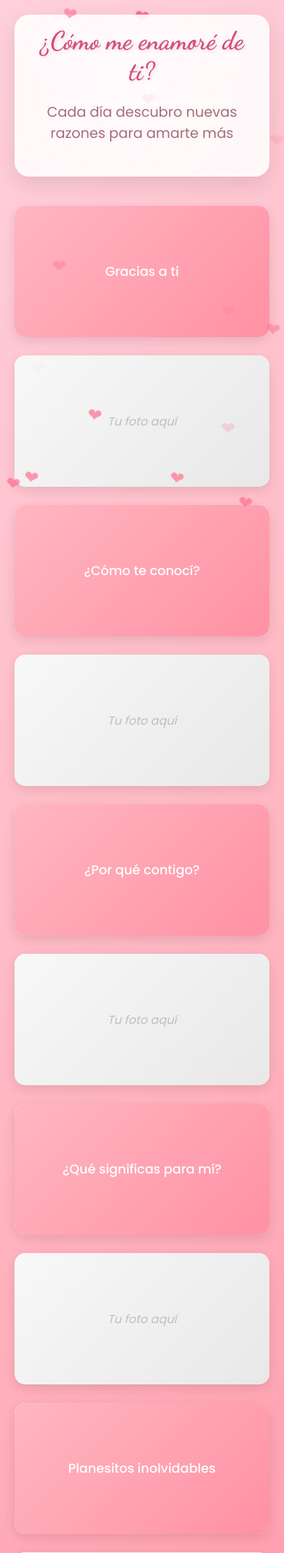
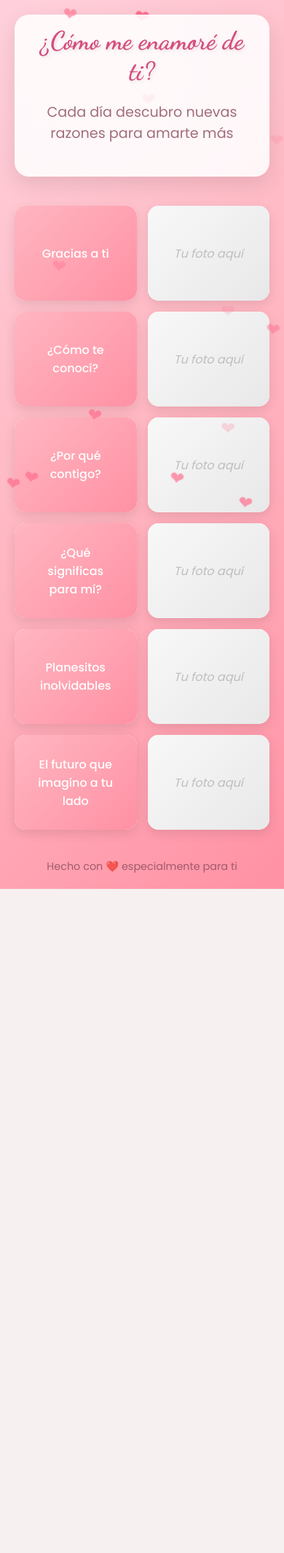
Before and after one commit to JorgeLop1-sudo/paratuuu, a PHP site: page / in a window 390 px wide. Shown: the top 2128 px of the page at 73% size. After the commit the page ends 1218 px from the top, so only its background shows below. Run offline with PHP 8.4, Linux system fonts and the light colour scheme.

Commit message:
add: Styles

```diff
--- a/index.css
+++ b/index.css
@@ -1,4 +1,3 @@
-
 * {
     margin: 0;
     padding: 0;
@@ -64,7 +63,7 @@ h1 {
 
 .links-grid {
     display: grid;
-    grid-template-columns: repeat(auto-fit, minmax(300px, 1fr));
+    grid-template-columns: repeat(3, 1fr);
     gap: 25px;
     width: 100%;
     max-width: 1000px;
@@ -175,18 +174,28 @@ h1 {
     }
 }
 
-/* Responsive */
+/* Responsive - 2 columnas para móviles */
 @media (max-width: 768px) {
     h1 {
         font-size: 2.8rem;
     }
 
     .links-grid {
-        grid-template-columns: 1fr;
+        grid-template-columns: repeat(2, 1fr);
+        gap: 20px;
     }
 
     .container {
         padding: 20px;
+    }
+
+    .text-card, .photo-placeholder {
+        min-height: 150px;
+        height: 150px;
+    }
+
+    .text-card a {
+        font-size: 1.1rem;
     }
 }
 
@@ -199,7 +208,34 @@ h1 {
         padding: 15px;
     }
 
+    .links-grid {
+        grid-template-columns: repeat(2, 1fr);
+        gap: 15px;
+    }
+
+    .text-card, .photo-placeholder {
+        min-height: 130px;
+        height: 130px;
+    }
+
     .text-card a {
-        font-size: 1.1rem;
+        font-size: 1rem;
+        padding: 0 10px;
+    }
+
+    .text-card {
+        padding: 20px 15px;
     }
 }
+
+/* Para pantallas muy pequeñas */
+@media (max-width: 360px) {
+    .links-grid {
+        grid-template-columns: 1fr;
+    }
+
+    .text-card, .photo-placeholder {
+        min-height: 120px;
+        height: 120px;
+    }
+}
--- a/index.html
+++ b/index.html
@@ -104,7 +104,7 @@
     </div>
 
     <script>
-        // Agregar más corazones flotantes de forma dinámica
+
         document.addEventListener('DOMContentLoaded', function() {
             const body = document.querySelector('body');
             const heartsCount = 15;
@@ -126,20 +126,39 @@
                 body.appendChild(heart);
             }
 
-            // Efecto al hacer clic en los enlaces
+
             const links = document.querySelectorAll('.text-card a');
+
+            // Crear un objeto con las redirecciones para cada enlace
+            const pageRedirects = {
+                'gracias.html': 'gracias.html',
+                'conocerte.html': 'conocerte.html',
+                'porque-contigo.html': 'porque-contigo.html',
+                'significas.html': 'significas.html',
+                'planes.html': 'planes.html',
+                'futuro.html': 'futuro.html'
+            };
+
             links.forEach(link => {
                 link.addEventListener('click', function(e) {
                     e.preventDefault();
 
                     // Efecto visual al hacer clic
                     this.parentElement.style.transform = 'scale(0.95)';
+
+                    // Obtener la página del data attribute
+                    const page = this.getAttribute('data-page');
+
+                    // Redireccionar después de la animación
                     setTimeout(() => {
-                        this.parentElement.style.transform = '';
-                    }, 200);
+                        if (page && pageRedirects[page]) {
+                            window.location.href = pageRedirects[page];
+                        } else {
+                            // Si no hay página definida, mostrar mensaje
+                            alert('Página en construcción 💕');
+                        }
+                    }, 300);
 
-                    // Aquí puedes agregar la redirección a las otras páginas
-                    // Por ejemplo: window.location.href = 'pagina1.html';
                 });
             });
         });
```
